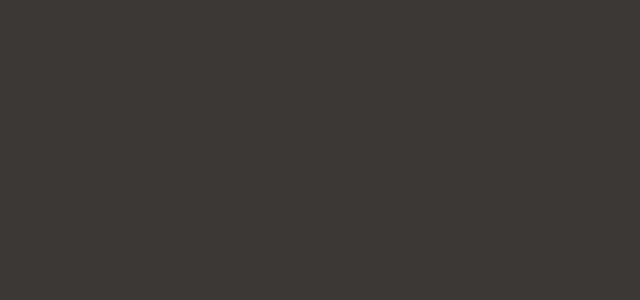
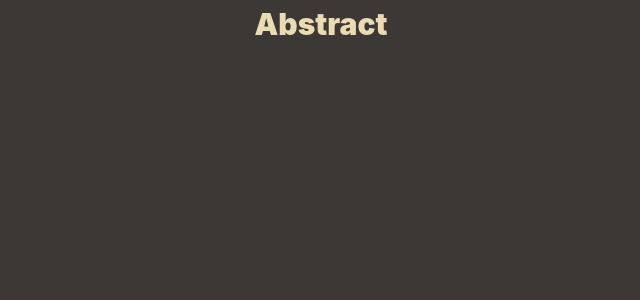
Before and after one commit to Unomars4/abstract, a Vue app: page / in a window 1280 px wide. Shown: the top 300 px of the page, without its empty margins (319-959 px from the left). Built offline with nearby package versions, Linux system fonts and the light colour scheme.

Commit message:
add Abstract title to homepage view

```diff
--- a/src/views/HomeView.vue
+++ b/src/views/HomeView.vue
@@ -3,5 +3,12 @@
 
 <template>
   <main>
+    <h1>Abstract</h1>
   </main>
 </template>
+
+<style scoped>
+h1 {
+  font-weight: 900;
+}
+</style>
```
